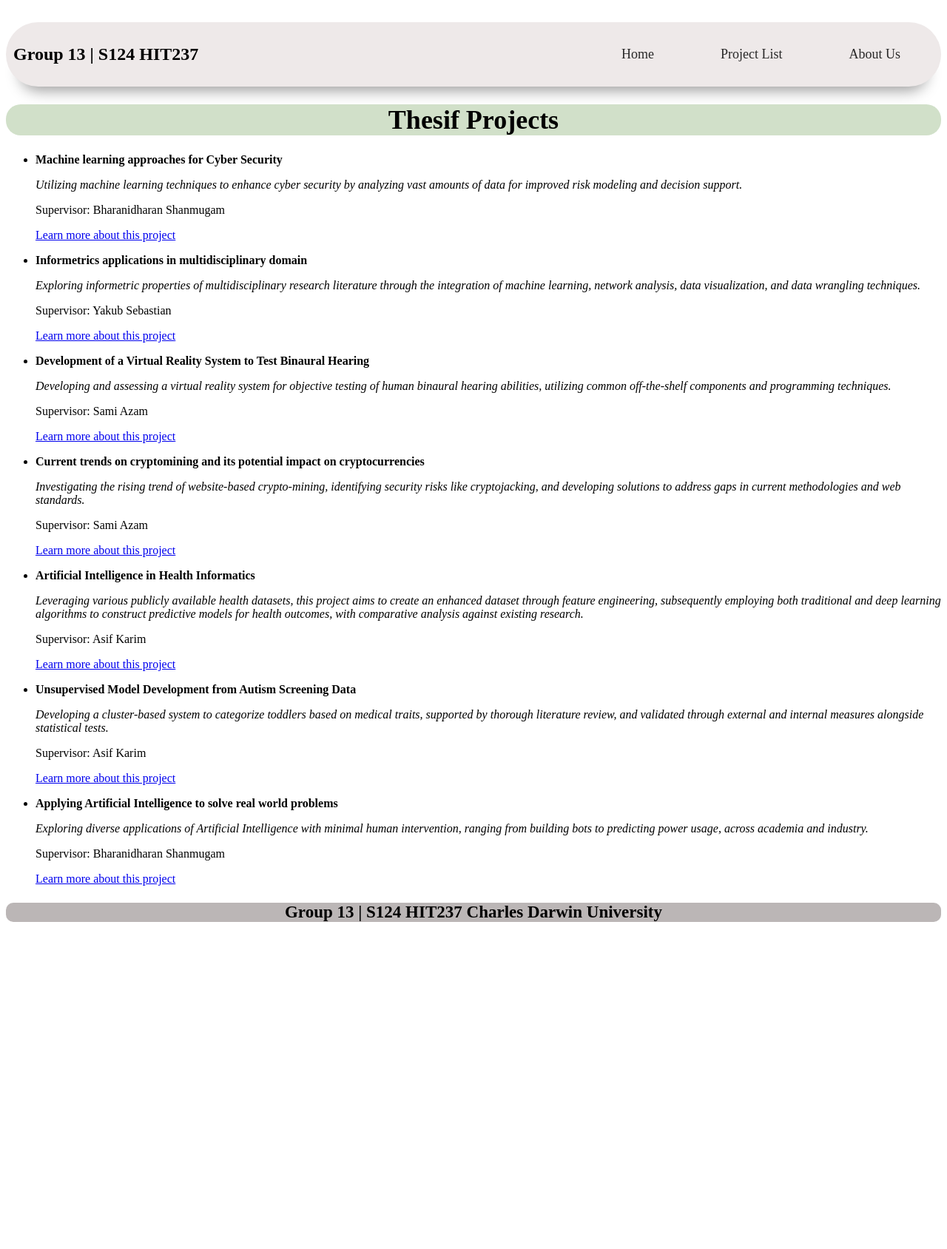
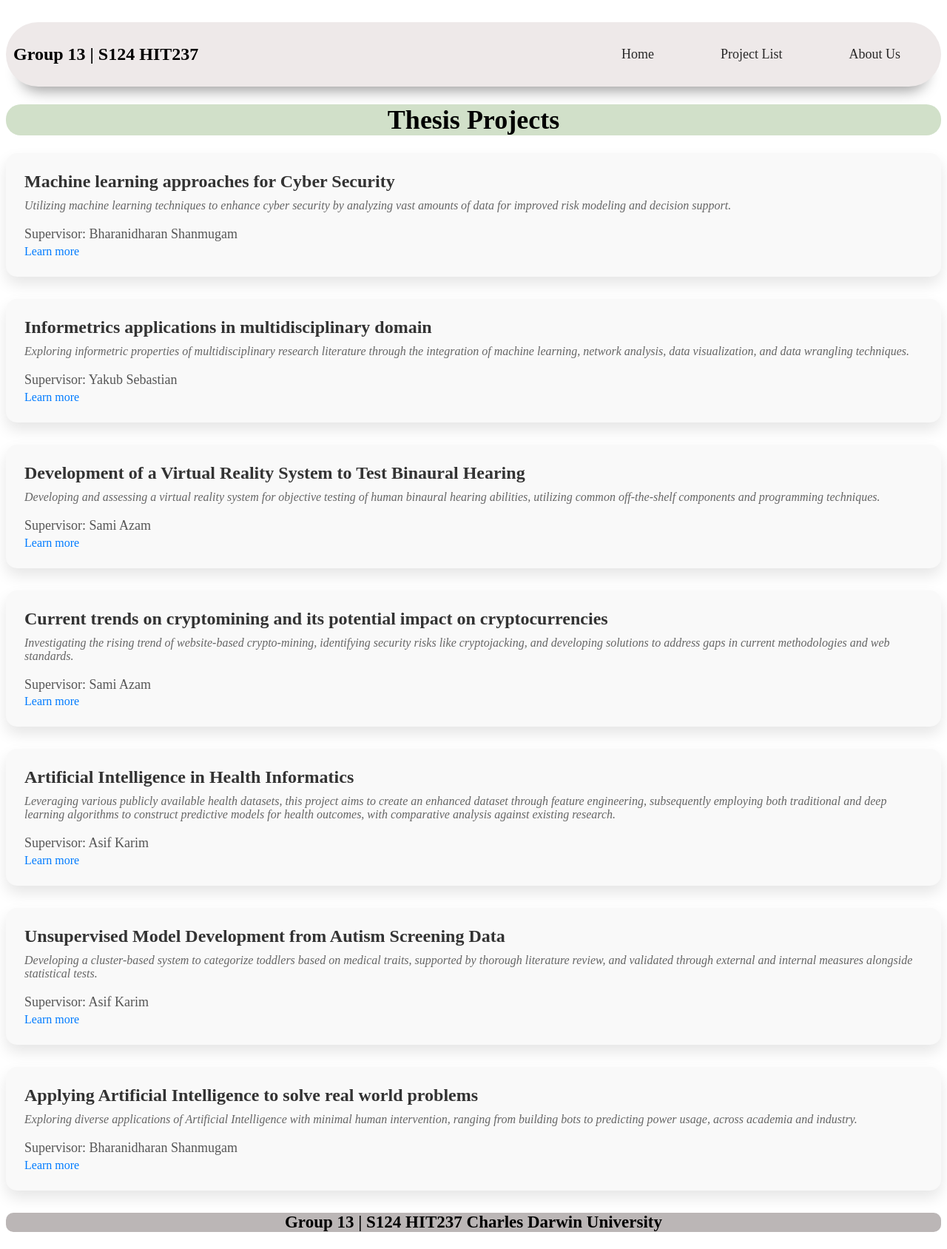
Before and after one commit to athul-mathews/HIT237-Static_Website, a Django app: page /projects/ in a window 1280 px wide. Shown: the whole page at 74% size. Before the commit the page ends 1246 px from the top, so only its background shows below. Run offline with Django 5.2, Linux system fonts and the light colour scheme.

Commit message:
Update projectlist.html

```diff
--- a/as2_proj/as2_proj/as2_app/templates/as2_app/projectlist.html
+++ b/as2_proj/as2_proj/as2_app/templates/as2_app/projectlist.html
@@ -5,31 +5,97 @@
 {% endblock %}
 
 {% block page_heading %}
-  Thesif Projects
+  Thesis Projects
 {% endblock %}
 
 {% block main_body %}
 
-{%  for thess in articles %}
+<style>
+  .container {
+    background-color: #f9f9f9;
+    padding: 25px;
+    margin-bottom: 30px;
+    border-radius: 15px;
+    box-shadow: 0 10px 20px rgba(0,0,0,0.1);
+    transition: all 0.3s ease;
+    position: relative;
+    overflow: hidden;
+  }
 
+  .container:hover {
+    transform: translateY(-5px);
+    box-shadow: 0 15px 30px rgba(0,0,0,0.15);
+  }
 
+  .container::before {
+    content: '';
+    position: absolute;
+    top: 0;
+    left: 0;
+    width: 100%;
+    height: 100%;
 
-<div class ='container'>
-  <ul>
-    <li>
-      <strong>{{ thess.title }}</strong>
-      <p><em>{{ thess.relv_desc }}</em></p>
-      <p>Supervisor: {{ thess.superviser }}</p>
-      <a href="{% url 'project_details' thess.id %}">Learn more about this project</a>
-    </li>
-  </ul>
+    z-index: 1;
+    pointer-events: none;
+  }
 
+  .container:hover::before {
+    opacity: 0.15;
+  }
 
-</div>
+  .container ul {
+    list-style-type: none;
+    margin: 0;
+    padding: 0;
+  }
 
+  .container li strong {
+    font-size: 24px;
+    color: #333;
+    margin-bottom: 10px;
+    display: block;
+  }
 
+  .container li em {
+    color: #666;
+    font-style: italic;
+    margin-bottom: 15px;
+    display: block;
+  }
 
+  .container li p {
+    margin: 0;
+    font-size: 18px;
+    line-height: 1.6;
+    color: #555;
+  }
 
+  .container a {
+    color: #007bff;
+    text-decoration: none; /* this will help to remove the blue line when I hover over the text */
+    display: block;
+    transition: color 0.3s ease;
+  }
+
+  .container a:hover {
+    color: #0056b3;
+    text-decoration: none;
+  }
+</style>
+
+{% for thess in articles %}
+<a href="{% url 'project_details' thess.id %}">
+  <div class="container">
+    <ul>
+      <li>
+        <strong>{{ thess.title }}</strong>
+        <em>{{ thess.relv_desc }}</em>
+        <p>Supervisor: {{ thess.superviser }}</p>
+        <a href="{% url 'project_details' thess.id %}">Learn more</a>
+      </li>
+    </ul>
+  </div>
+</a>
 {% endfor %}
 
 {% endblock %}
```
